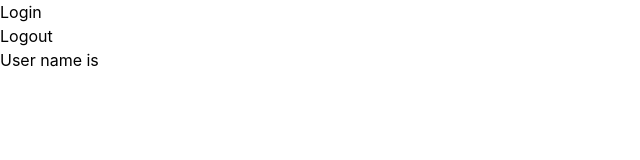
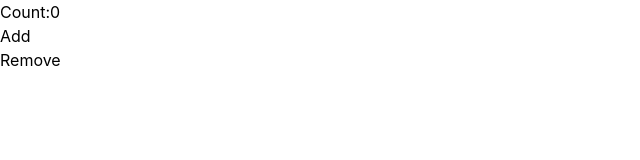
Before and after one commit to JaiminKharadi77/learnts, a React (Create React App) app: page / in a window 1280 px wide. Shown: the top 160 px of the page, without its empty margins (0-640 px from the left). Built offline with nearby package versions, Linux system fonts and the light colour scheme.

Commit message:
React TypeScript Tutorial - 12 - useReducer Hook

```diff
--- a/src/App.tsx
+++ b/src/App.tsx
@@ -10,7 +10,8 @@
 import Input from "./Input";
 import Container from "./Components/Container";
 import { LoggedIn } from "./Components/state/Loggin";
-import { User } from "./Components/state/User";
+// import { User } from "./Components/state/User";
+import CoutnerReducer from "./Components/CoutnerReducer";
 
 function App() {
   let name = {
@@ -65,7 +66,8 @@
       <Person name={name} />
       <PersonList names={nameList} numArr={[1, 2, 3, 4, 5]} />
       <LoggedIn /> */}
-      <User />
+      {/* <User /> */}
+      <CoutnerReducer />
     </>
   );
 }
--- /dev/null
+++ b/src/Components/CoutnerReducer.tsx
@@ -0,0 +1,43 @@
+import React, { useReducer } from "react";
+
+const initialCount = { count: 0 };
+
+type CounterState = {
+  count: number;
+};
+
+type CounterAction = {
+  type: string;
+  payload: number;
+};
+
+function reducer(state: CounterState, action: CounterAction) {
+  switch (action.type) {
+    case "increment":
+      return { count: state.count + action.payload };
+    case "decrement":
+      return { count: state.count - action.payload };
+
+    default:
+      return state;
+  }
+}
+
+function CoutnerReducer() {
+  const [state, dispatch] = useReducer(reducer, initialCount);
+  return (
+    <div>
+      Count:{state.count}
+      <br />
+      <button onClick={() => dispatch({ type: "increment", payload: 10 })}>
+        Add
+      </button>
+      <br />
+      <button onClick={() => dispatch({ type: "decrement", payload: 10 })}>
+        Remove
+      </button>
+    </div>
+  );
+}
+
+export default CoutnerReducer;
```
